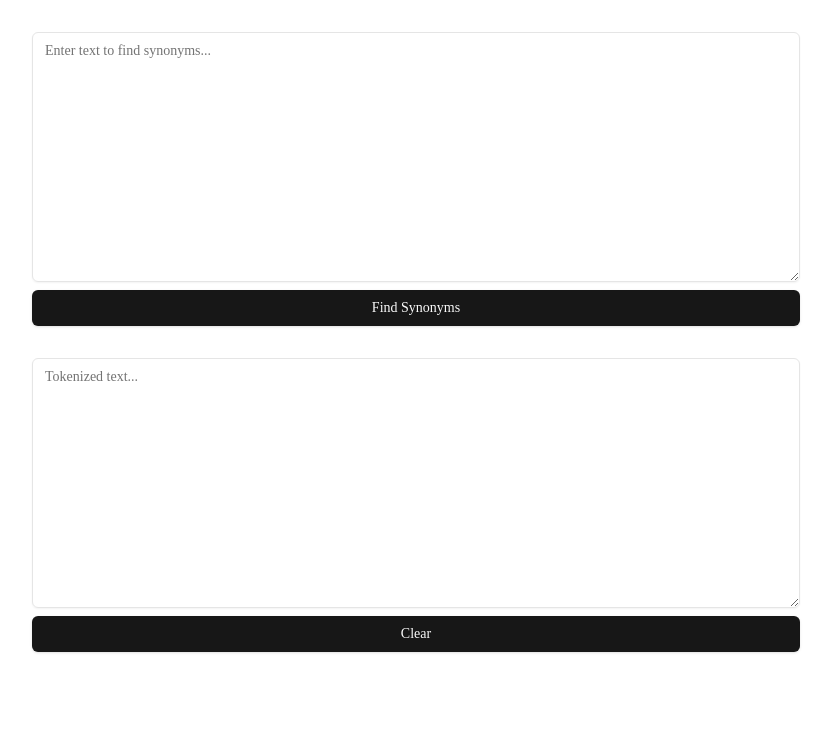
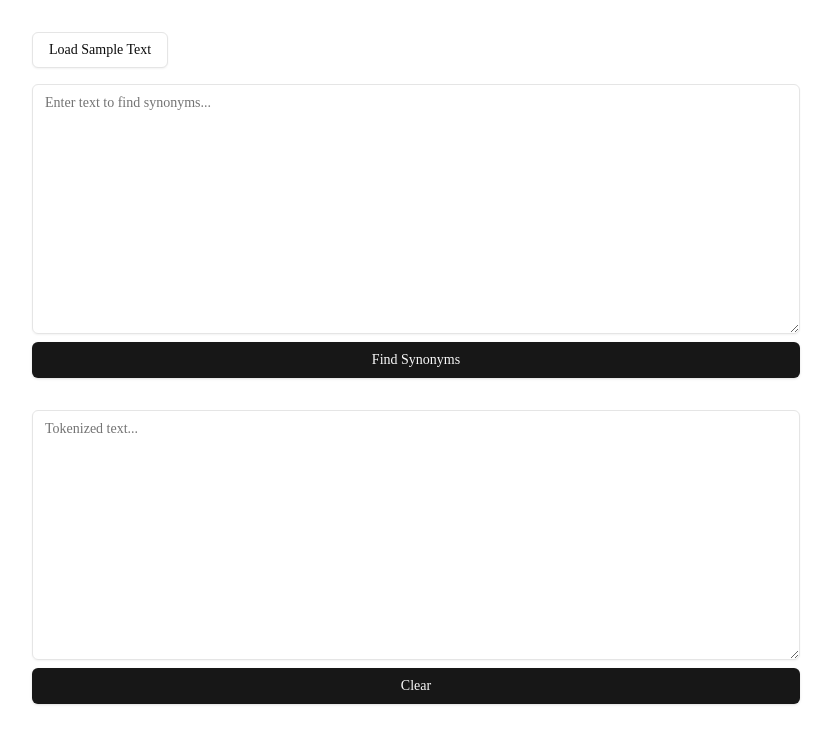
Before and after one commit to nishantb06/data-preprocessing, a Next.js app: page /text/synonyms in a window 1280 px wide. Shown: the top 744 px of the page, without its empty margins (128-959 px from the left). Built offline with nearby package versions, Linux system fonts and the light colour scheme.

Commit message:
sample text button

```diff
--- a/app/text/synonyms/page.tsx
+++ b/app/text/synonyms/page.tsx
@@ -1,6 +1,9 @@
 'use client';
 import { TextareaWithButton } from "@/components/tokenization";
 import { useState } from "react";
+import { Button } from "@/components/ui/button";
+
+const SAMPLE_TEXT = "777 Charlie was announced in September 2017. Principal photography took place from June 2018 to October 2021, with delays due to COVID-19 pandemic. The film was shot in various locations across Maharashtra, Karnataka, Goa, Gujarat, Rajasthan, Punjab, Himachal Pradesh and Kashmir. 777 Charlie had a limited theatrical release on 2 June 2022, and released in cinemas worldwide on 10 June 2022. The film received critical acclaim for its cast performances (particularly Rakshit Shetty and Charlie), writing, emotional weight and direction. With theatrical earnings of over ₹105 crore (US$13 million) globally,[5] 777 Charlie became the fifth highest-grossing Kannada film at the time of release. At the 69th National Film Awards, the film won the award for Best Feature Film In Kannada.";
 
 export default function SynonymsPage() {
   const [inputText, setInputText] = useState("");
@@ -28,8 +31,17 @@ export default function SynonymsPage() {
     setOutputText("");
   };
 
+  const loadSampleText = () => {
+    setInputText(SAMPLE_TEXT);
+  };
+
   return (
     <div className="container py-8 mx-auto max-w-5xl justify-center">
+      <div className="mb-4">
+        <Button onClick={loadSampleText} variant="outline">
+          Load Sample Text
+        </Button>
+      </div>
       <TextareaWithButton
         placeholder="Enter text to find synonyms..."
         buttonText="Find Synonyms"
```
